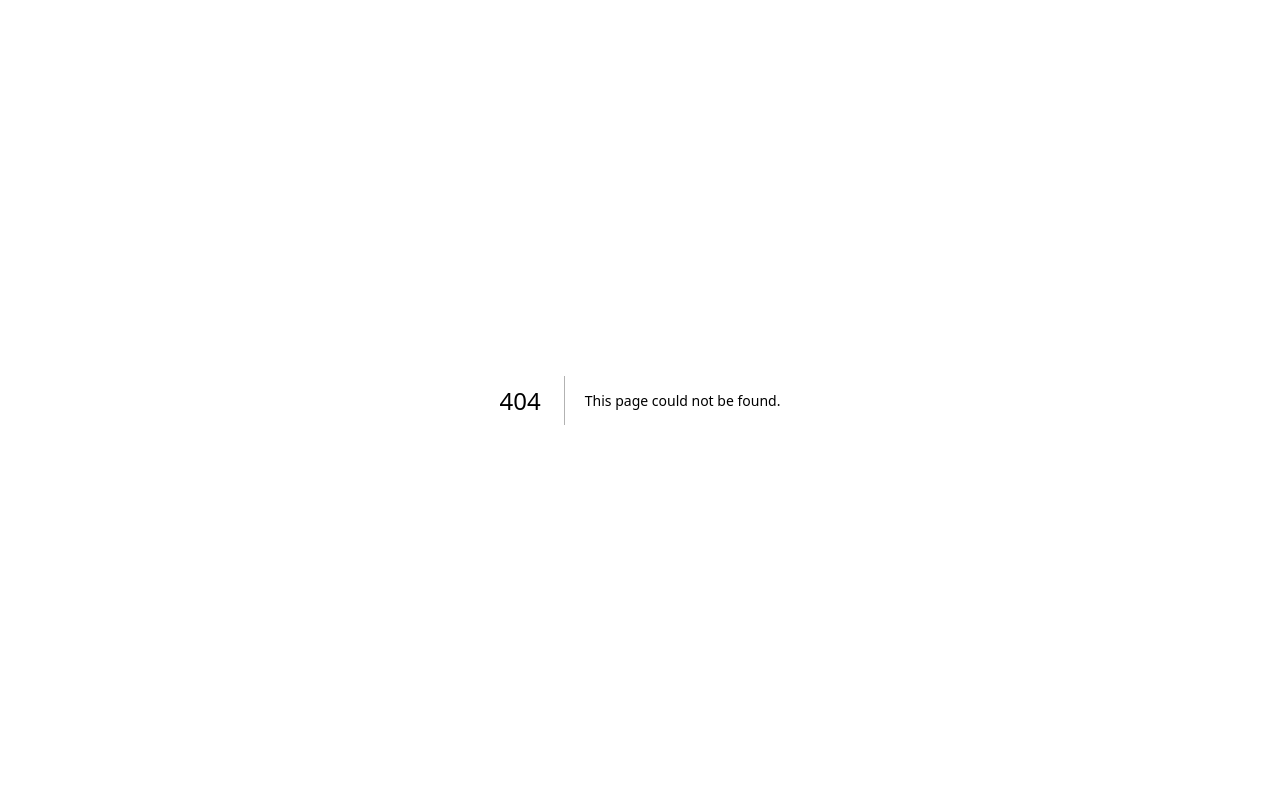
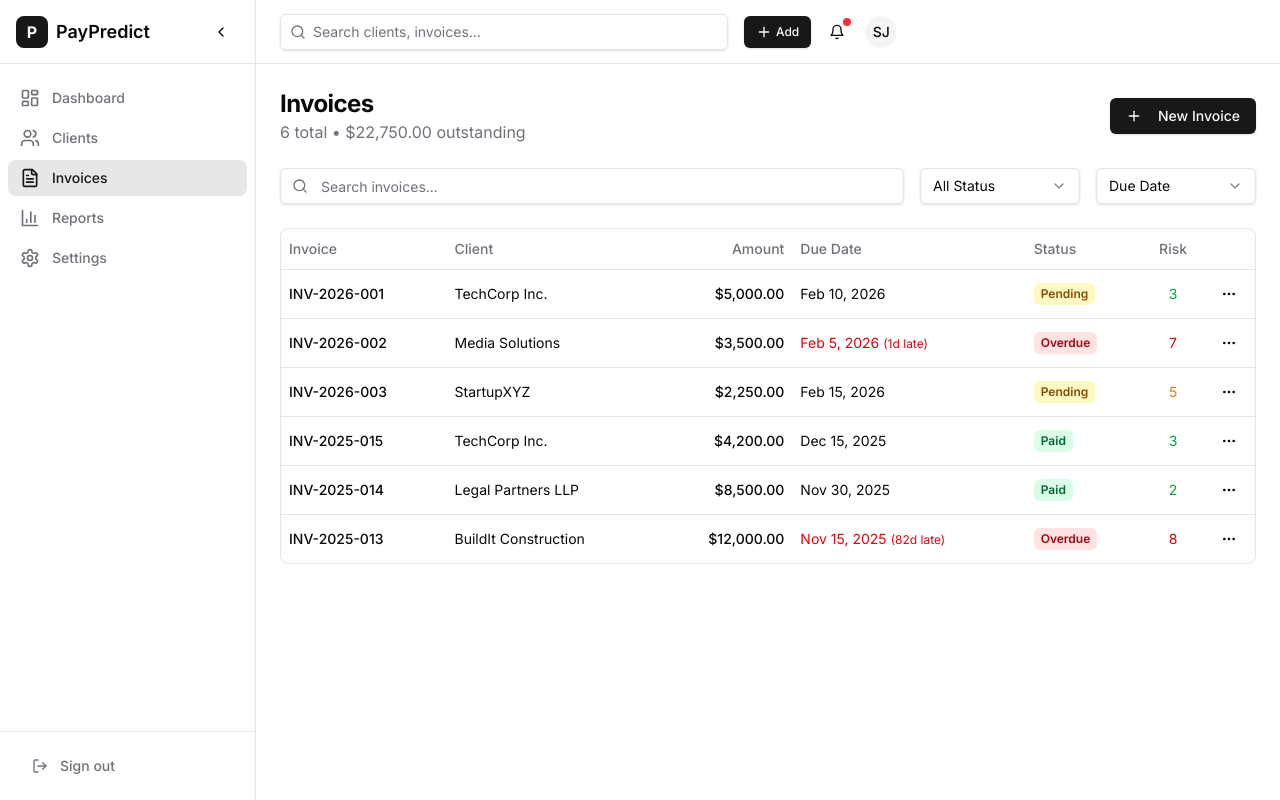
Before and after one commit to LarsCowe/payment-predictor, a Next.js app: page /invoices in a window 1280 px wide. Before the commit this address had no page. Built offline with nearby package versions, Linux system fonts and the light colour scheme.

Commit message:
feat: add invoices list page

```diff
--- /dev/null
+++ b/src/app/(dashboard)/invoices/page.tsx
@@ -0,0 +1,272 @@
+import type { Metadata } from "next";
+import Link from "next/link";
+import { PageHeader } from "@/components/layout/header";
+import { StatusBadge } from "@/components/data-display/status-badge";
+import { RiskScoreIndicator } from "@/components/data-display/risk-badge";
+import { Button } from "@/components/ui/button";
+import { Input } from "@/components/ui/input";
+import {
+  Select,
+  SelectContent,
+  SelectItem,
+  SelectTrigger,
+  SelectValue,
+} from "@/components/ui/select";
+import {
+  Table,
+  TableBody,
+  TableCell,
+  TableHead,
+  TableHeader,
+  TableRow,
+} from "@/components/ui/table";
+import { formatCurrency, formatDate } from "@/lib/utils";
+import type { InvoiceStatus } from "@/types";
+import { Plus, Search, MoreHorizontal, CheckCircle, Mail, Trash } from "lucide-react";
+import {
+  DropdownMenu,
+  DropdownMenuContent,
+  DropdownMenuItem,
+  DropdownMenuSeparator,
+  DropdownMenuTrigger,
+} from "@/components/ui/dropdown-menu";
+
+export const metadata: Metadata = {
+  title: "Invoices",
+  description: "Track and manage your invoices",
+};
+
+// Mock data
+const invoices = [
+  {
+    id: "i1",
+    invoiceNumber: "INV-2026-001",
+    clientName: "TechCorp Inc.",
+    clientId: "c1",
+    amount: 5000,
+    currency: "USD",
+    dueDate: new Date("2026-02-10"),
+    status: "pending" as InvoiceStatus,
+    riskScore: 3,
+  },
+  {
+    id: "i2",
+    invoiceNumber: "INV-2026-002",
+    clientName: "Media Solutions",
+    clientId: "c2",
+    amount: 3500,
+    currency: "USD",
+    dueDate: new Date("2026-02-05"),
+    status: "overdue" as InvoiceStatus,
+    riskScore: 7,
+    daysLate: 1,
+  },
+  {
+    id: "i3",
+    invoiceNumber: "INV-2026-003",
+    clientName: "StartupXYZ",
+    clientId: "c3",
+    amount: 2250,
+    currency: "USD",
+    dueDate: new Date("2026-02-15"),
+    status: "pending" as InvoiceStatus,
+    riskScore: 5,
+  },
+  {
+    id: "i4",
+    invoiceNumber: "INV-2025-015",
+    clientName: "TechCorp Inc.",
+    clientId: "c1",
+    amount: 4200,
+    currency: "USD",
+    dueDate: new Date("2025-12-15"),
+    paidDate: new Date("2025-12-14"),
+    status: "paid" as InvoiceStatus,
+    riskScore: 3,
+  },
+  {
+    id: "i5",
+    invoiceNumber: "INV-2025-014",
+    clientName: "Legal Partners LLP",
+    clientId: "c4",
+    amount: 8500,
+    currency: "USD",
+    dueDate: new Date("2025-11-30"),
+    paidDate: new Date("2025-11-28"),
+    status: "paid" as InvoiceStatus,
+    riskScore: 2,
+  },
+  {
+    id: "i6",
+    invoiceNumber: "INV-2025-013",
+    clientName: "BuildIt Construction",
+    clientId: "c5",
+    amount: 12000,
+    currency: "USD",
+    dueDate: new Date("2025-11-15"),
+    status: "overdue" as InvoiceStatus,
+    riskScore: 8,
+    daysLate: 82,
+  },
+];
+
+/**
+ * Invoices list page
+ */
+export default function InvoicesPage() {
+  const totalOutstanding = invoices
+    .filter((i) => i.status !== "paid")
+    .reduce((sum, i) => sum + i.amount, 0);
+
+  return (
+    <div className="space-y-6">
+      <PageHeader
+        title="Invoices"
+        description={`${invoices.length} total • ${formatCurrency(totalOutstanding)} outstanding`}
+      >
+        <Button asChild>
+          <Link href="/invoices/new">
+            <Plus className="h-4 w-4 mr-2" />
+            New Invoice
+          </Link>
+        </Button>
+      </PageHeader>
+
+      {/* Filters */}
+      <div className="flex flex-col sm:flex-row gap-4">
+        <div className="relative flex-1">
+          <Search className="absolute left-3 top-1/2 -translate-y-1/2 h-4 w-4 text-muted-foreground" />
+          <Input placeholder="Search invoices..." className="pl-10" />
+        </div>
+        <Select defaultValue="all">
+          <SelectTrigger className="w-full sm:w-40">
+            <SelectValue placeholder="Status" />
+          </SelectTrigger>
+          <SelectContent>
+            <SelectItem value="all">All Status</SelectItem>
+            <SelectItem value="pending">Pending</SelectItem>
+            <SelectItem value="overdue">Overdue</SelectItem>
+            <SelectItem value="paid">Paid</SelectItem>
+            <SelectItem value="draft">Draft</SelectItem>
+          </SelectContent>
+        </Select>
+        <Select defaultValue="dueDate">
+          <SelectTrigger className="w-full sm:w-40">
+            <SelectValue placeholder="Sort by" />
+          </SelectTrigger>
+          <SelectContent>
+            <SelectItem value="dueDate">Due Date</SelectItem>
+            <SelectItem value="amount">Amount</SelectItem>
+            <SelectItem value="status">Status</SelectItem>
+            <SelectItem value="client">Client</SelectItem>
+          </SelectContent>
+        </Select>
+      </div>
+
+      {/* Invoice Table */}
+      <div className="rounded-lg border">
+        <Table>
+          <TableHeader>
+            <TableRow>
+              <TableHead>Invoice</TableHead>
+              <TableHead>Client</TableHead>
+              <TableHead className="text-right">Amount</TableHead>
+              <TableHead>Due Date</TableHead>
+              <TableHead>Status</TableHead>
+              <TableHead className="text-center">Risk</TableHead>
+              <TableHead className="w-[50px]"></TableHead>
+            </TableRow>
+          </TableHeader>
+          <TableBody>
+            {invoices.map((invoice) => (
+              <TableRow key={invoice.id}>
+                <TableCell>
+                  <Link
+                    href={`/invoices/${invoice.id}`}
+                    className="font-medium hover:underline"
+                  >
+                    {invoice.invoiceNumber}
+                  </Link>
+                </TableCell>
+                <TableCell>
+                  <Link
+                    href={`/clients/${invoice.clientId}`}
+                    className="hover:underline"
+                  >
+                    {invoice.clientName}
+                  </Link>
+                </TableCell>
+                <TableCell className="text-right font-medium">
+                  {formatCurrency(invoice.amount, invoice.currency)}
+                </TableCell>
+                <TableCell>
+                  <span className={invoice.status === "overdue" ? "text-red-600" : ""}>
+                    {formatDate(invoice.dueDate)}
+                  </span>
+                  {invoice.daysLate && invoice.daysLate > 0 && (
+                    <span className="text-xs text-red-600 ml-1">
+                      ({invoice.daysLate}d late)
+                    </span>
+                  )}
+                </TableCell>
+                <TableCell>
+                  <StatusBadge status={invoice.status} size="sm" />
+                </TableCell>
+                <TableCell className="text-center">
+                  <RiskScoreIndicator score={invoice.riskScore} size="sm" />
+                </TableCell>
+                <TableCell>
+                  <DropdownMenu>
+                    <DropdownMenuTrigger asChild>
+                      <Button variant="ghost" size="icon" className="h-8 w-8">
+                        <MoreHorizontal className="h-4 w-4" />
+                      </Button>
+                    </DropdownMenuTrigger>
+                    <DropdownMenuContent align="end">
+                      <DropdownMenuItem asChild>
+                        <Link href={`/invoices/${invoice.id}`}>View Details</Link>
+                      </DropdownMenuItem>
+                      {invoice.status !== "paid" && (
+                        <>
+                          <DropdownMenuItem>
+                            <CheckCircle className="h-4 w-4 mr-2" />
+                            Mark as Paid
+                          </DropdownMenuItem>
+                          <DropdownMenuItem>
+                            <Mail className="h-4 w-4 mr-2" />
+                            Send Reminder
+                          </DropdownMenuItem>
+                        </>
+                      )}
+                      <DropdownMenuSeparator />
+                      <DropdownMenuItem className="text-red-600">
+                        <Trash className="h-4 w-4 mr-2" />
+                        Delete
+                      </DropdownMenuItem>
+                    </DropdownMenuContent>
+                  </DropdownMenu>
+                </TableCell>
+              </TableRow>
+            ))}
+          </TableBody>
+        </Table>
+      </div>
+
+      {/* Empty State */}
+      {invoices.length === 0 && (
+        <div className="text-center py-12">
+          <h3 className="text-lg font-semibold mb-2">No invoices yet</h3>
+          <p className="text-muted-foreground mb-4">
+            Create your first invoice to start tracking payments
+          </p>
+          <Button asChild>
+            <Link href="/invoices/new">
+              <Plus className="h-4 w-4 mr-2" />
+              New Invoice
+            </Link>
+          </Button>
+        </div>
+      )}
+    </div>
+  );
+}
```
